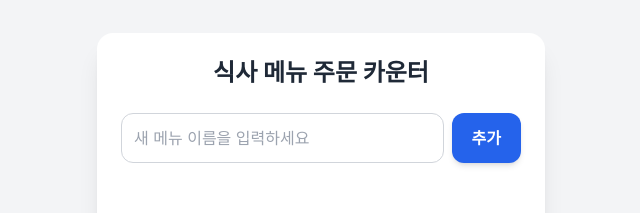
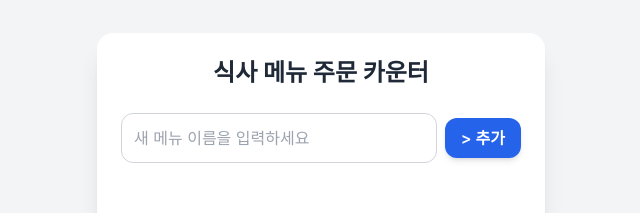
Before and after one commit to bonil9/order_counter, a plain HTML site: page index.html in a window 1280 px wide. Shown: the part 238-451 px from the top of the page, without its empty margins (319-959 px from the left). Drawn offline with nearby package versions, Linux system fonts and the light colour scheme.

Commit message:
Update index.html
size 조절

```diff
--- a/index.html
+++ b/index.html
@@ -85,16 +85,17 @@
     <div class="container bg-white p-6 rounded-2xl shadow-xl w-full max-w-md">
         <h1 class="text-2xl font-bold text-center text-gray-800 mb-6">식사 메뉴 주문 카운터</h1>
 
-        <div class="flex gap-2 mb-6">
+        <!-- Input and Add Button Section -->
+        <div class="flex gap-2 mb-6 items-center"> <!-- Added items-center here -->
             <input
                 type="text"
                 id="menuName"
                 placeholder="새 메뉴 이름을 입력하세요"
-                class="flex-1 p-3 text-base border border-gray-300 rounded-xl focus:outline-none focus:ring-2 focus:ring-blue-500 transition duration-200"
+                class="flex-1 min-w-0 p-3 text-base border border-gray-300 rounded-xl focus:outline-none focus:ring-2 focus:ring-blue-500 transition duration-200"
             />
             <button
                 id="addMenuBtn"
-                class="px-5 py-3 bg-blue-600 text-white font-semibold rounded-xl shadow-md hover:bg-blue-700 focus:outline-none focus:ring-2 focus:ring-blue-500 focus:ring-offset-2 transition duration-200 active:scale-95"
+                class="px-4 py-2 bg-blue-600 text-white font-semibold rounded-xl shadow-md hover:bg-blue-700 focus:outline-none focus:ring-2 focus:ring-blue-500 focus:ring-offset-2 transition duration-200 active:scale-95 flex-shrink-0" <!-- Adjusted padding and added flex-shrink-0 -->
             >
                 추가
             </button>
```
